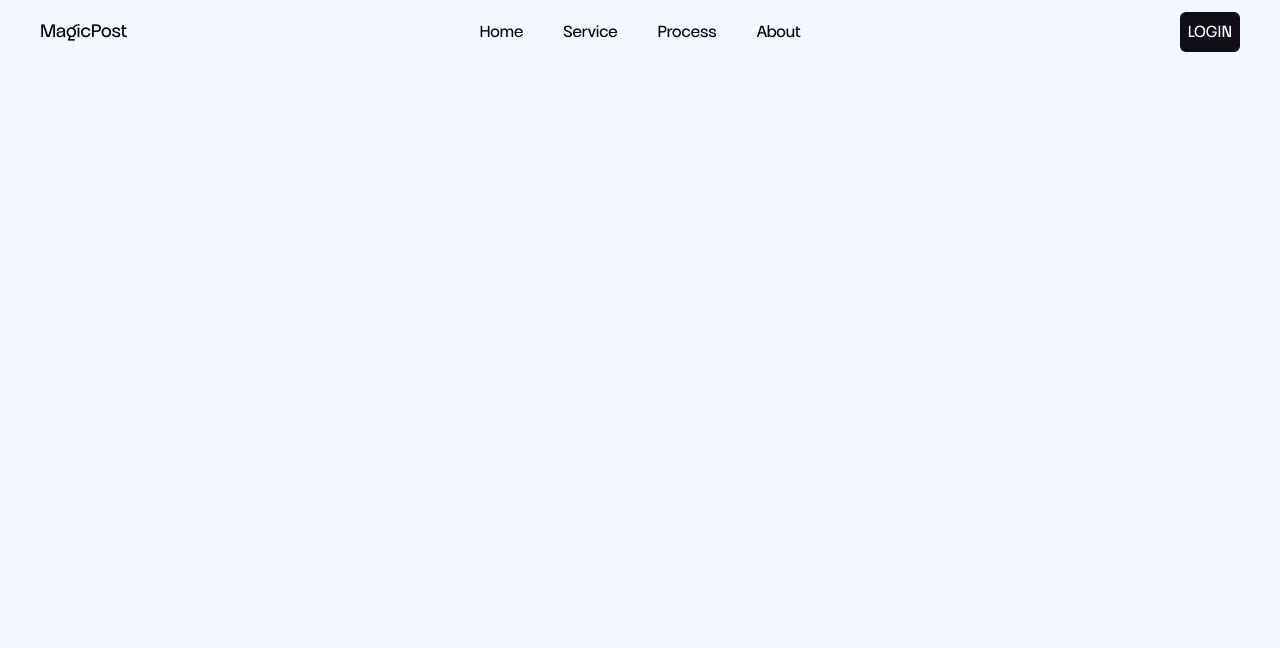
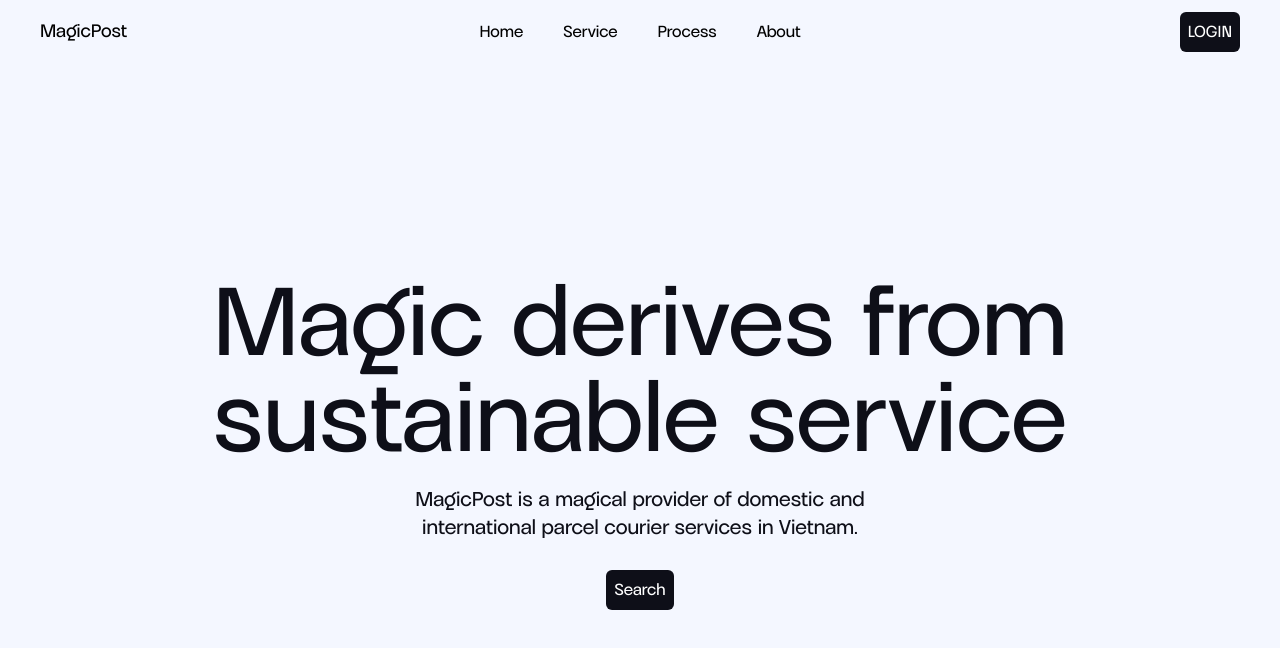
Before and after one commit to ntkc03/magic-post, a React (Create React App) app in the folder client/: page / in a window 1280 px wide. Shown: the top 648 px of the page. Built offline with nearby package versions, Linux system fonts and the light colour scheme.

Commit message:
edit homepage

```diff
--- a/client/src/components/homepage/HomePage.tsx
+++ b/client/src/components/homepage/HomePage.tsx
@@ -1,6 +1,7 @@
 import { Link, useNavigate } from "react-router-dom";
 import { useSelector, useDispatch } from "react-redux/es/exports";
 import { ToastContainer, toast } from "react-toastify";
+import { Disclosure } from "@headlessui/react";
 import "react-toastify/dist/ReactToastify.css";
 
 
@@ -18,8 +19,20 @@ export default function HomePage() {
       : toast.success(msg, { position: toast.POSITION.TOP_RIGHT });
 
   return (
-    <div>
-        <div className="flex justify-center h-screen bg-background"></div>
-    </div>
+    <Disclosure as="div" className="">
+    {({ open }) => (
+      <>
+      <div className="flex flex-col items-center justify-center h-screen bg-background text-center text-textColor">
+        <h1 className="text-8xl my-4">Magic derives from <br /> sustainable service</h1>
+        <p className="text-xl">MagicPost is a magical provider of domestic and <br />international parcel courier services in Vietnam.<br /><br /></p>
+        <div className="mb-14">
+          <Disclosure.Button className="rounded-md p-2 sm:bg-buttonbg bg-buttonBlue hover:underline sm:text-white text-textColor focus:outline-none focus:ring-2 focus:ring-inset focus:ring-white">
+            <a href = "">Search</a>
+          </Disclosure.Button>
+        </div>
+      </div>
+      </>
+    )}
+    </Disclosure>
   );
 }
```
